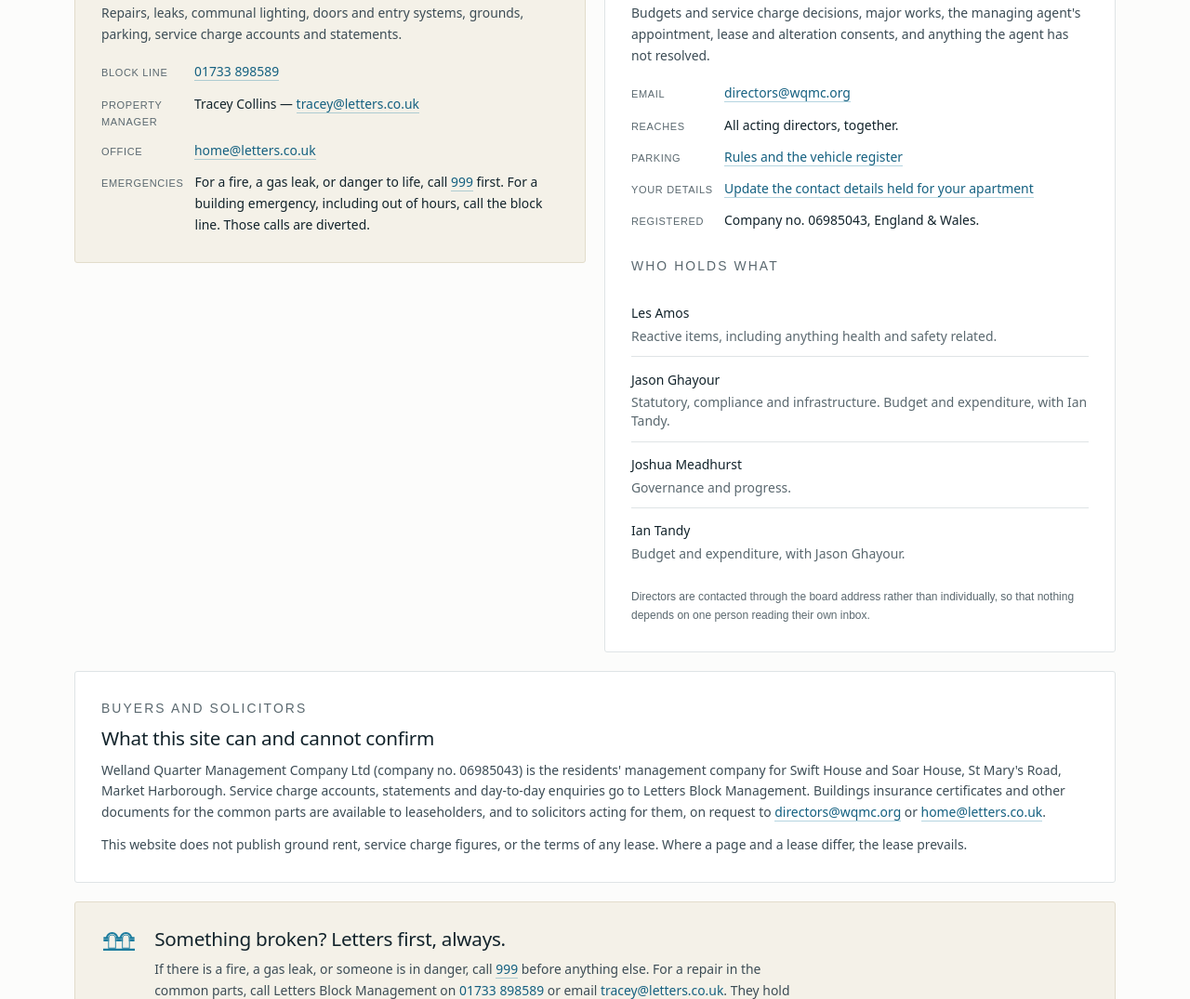
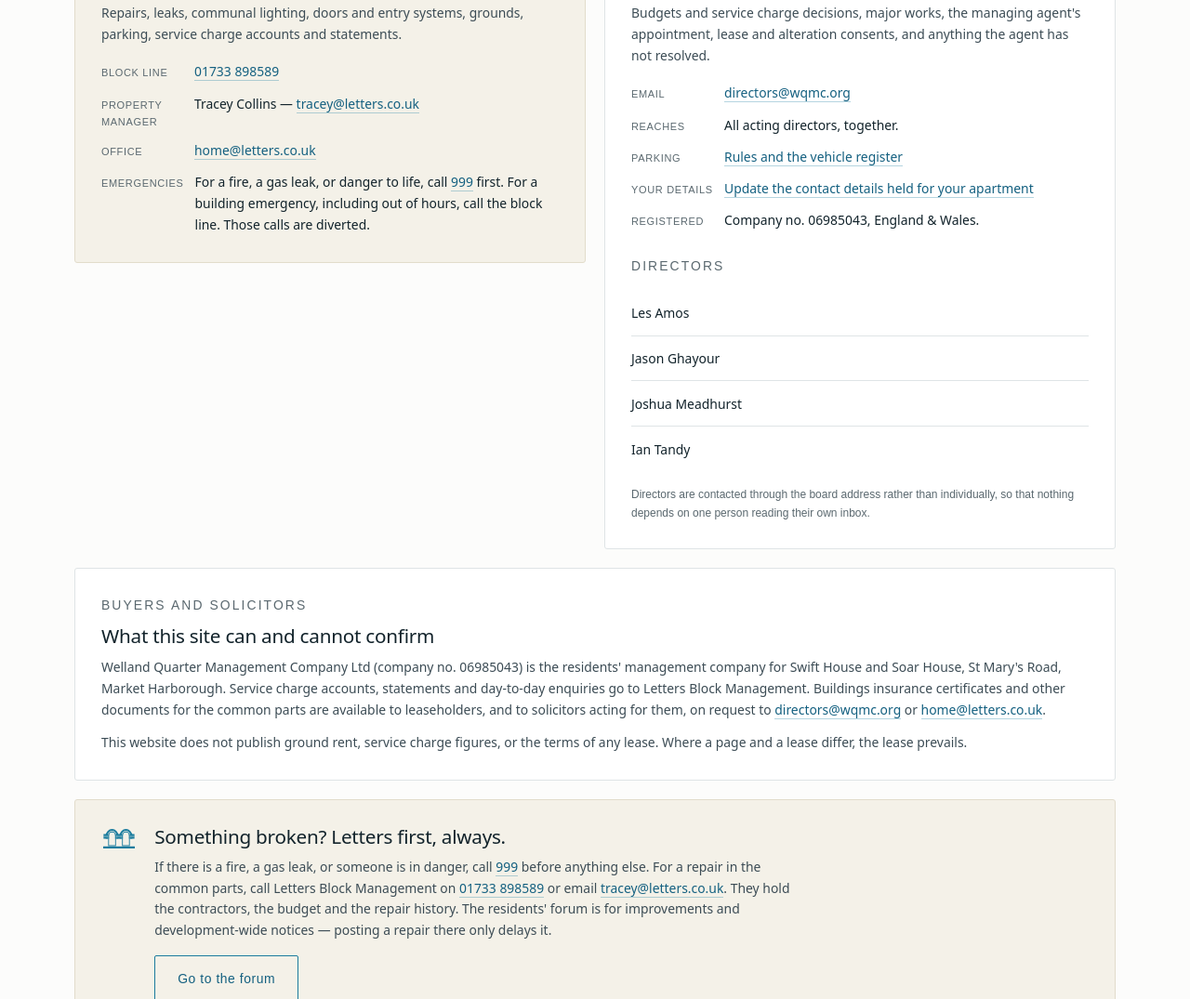
Before and after one commit to wqmc-board/wqmc-website, a plain HTML site: page index.html in a window 1280 px wide. Shown: the part 2178-3253 px from the top of the page at 93% size. Drawn offline with Linux system fonts and the light colour scheme; a web font is replaced by a local one.

Commit message:
Name the directors without listing their roles.
The homepage contact list described each director's portfolio. It now lists the four names only and keeps the shared directors@wqmc.org address.

Co-authored-by: wqmc-board <wqmc-board@users.noreply.github.com>

```diff
--- a/index.html
+++ b/index.html
@@ -171,9 +171,12 @@
           <div><dt>Your details</dt><dd><a href="update-records.html">Update the contact details held for your apartment</a></dd></div>
           <div><dt>Registered</dt><dd>Company no. 06985043, England &amp; Wales.</dd></div>
         </dl>
-        <p class="label" style="margin-top:1.6rem">Who holds what</p>
+        <p class="label" style="margin-top:1.6rem">Directors</p>
         <ul class="people">
-          <li><b>Les Amos</b><span>Reactive items, including anything health and safety related.</span></li><li><b>Jason Ghayour</b><span>Statutory, compliance and infrastructure. Budget and expenditure, with Ian Tandy.</span></li><li><b>Joshua Meadhurst</b><span>Governance and progress.</span></li><li><b>Ian Tandy</b><span>Budget and expenditure, with Jason Ghayour.</span></li>
+          <li><b>Les Amos</b></li>
+          <li><b>Jason Ghayour</b></li>
+          <li><b>Joshua Meadhurst</b></li>
+          <li><b>Ian Tandy</b></li>
         </ul>
         <p class="hint" style="margin-top:1rem">Directors are contacted through the board
         address rather than individually, so that nothing depends on one person reading their
```
